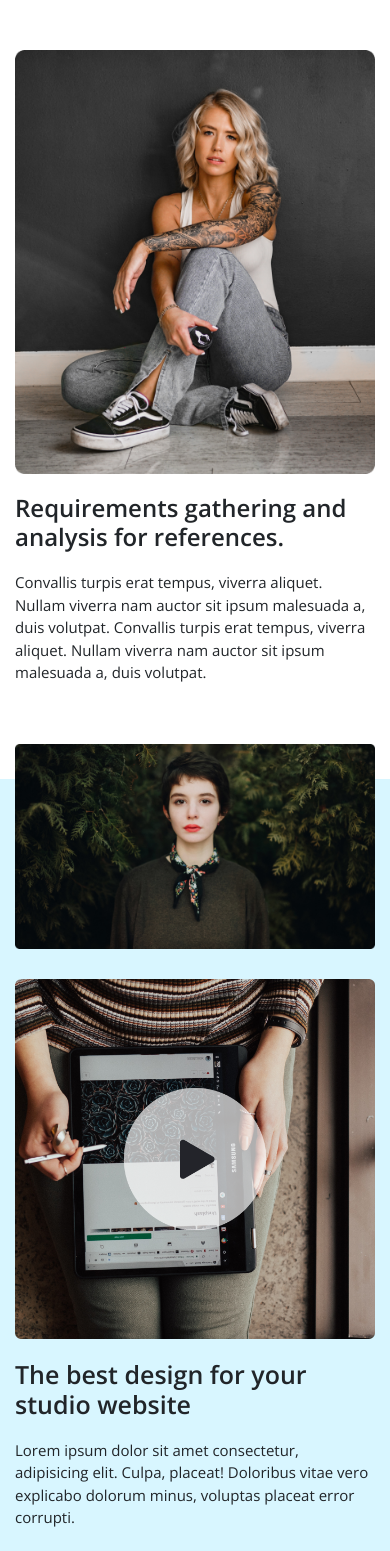
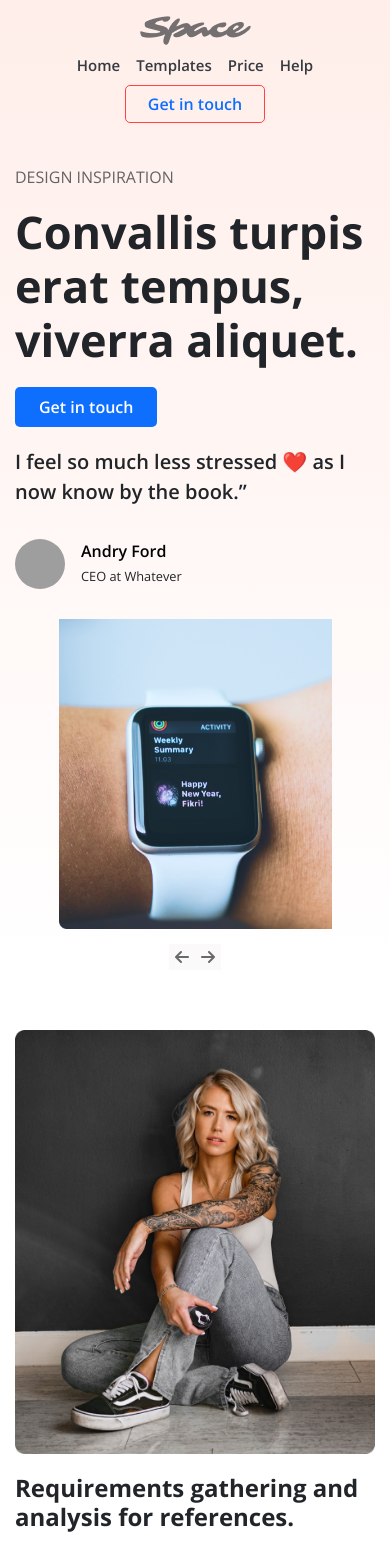
Before and after one commit to Abhishek971999/bridcodes, a React (Create React App) app: page / in a window 390 px wide. Shown: the top 1551 px of the page. Built offline with nearby package versions, Linux system fonts and the light colour scheme; grey boxes are pictures that could not be loaded; the HTML template or start-up script is replaced by a standard one.

Commit message:
Hero section updated

```diff
--- a/src/App.css
+++ b/src/App.css
@@ -1,5 +1,5 @@
 /* Global CSS */
-@import url("https://fonts.googleapis.com/css2?family=Open+Sans:wght@400;600&display=swap");
+@import url("https://fonts.googleapis.com/css2?family=Open+Sans:wght@400;600;700;800&display=swap");
 body {
   font-family: "Open Sans", sans-serif;
 }
--- a/src/App.js
+++ b/src/App.js
@@ -7,10 +7,12 @@ import Cards from "./components/cards/cards";
 import Info from "./components/info/info";
 import Carousel from "./components/carousel/carousel";
 import About from "./components/about/about";
+import Hero from "./components/hero/hero";
 
 function App() {
   return (
     <div className="App">
+      <Hero />
       <About />
       {/* <Carousel /> */}
       {/* <Info /> */}
--- a/src/components/about/about.css
+++ b/src/components/about/about.css
@@ -27,12 +27,12 @@
   max-width: 100%;
 }
 .about-text-header-2 {
-  font-weight: 600;
+  font-weight: 700;
   font-size: 34px;
   margin-bottom: 20px;
 }
 .about-text-header {
-  font-weight: 600;
+  font-weight: 700;
   font-size: 30px;
 }
 .about-text-para {
@@ -45,9 +45,18 @@
   color: #0e6fff;
   text-decoration: underline;
   font-size: 13px;
-  font-weight: 600;
+  font-weight: 700;
 }
-
+@media only screen and (min-width: 600px) and (max-width: 1050px) {
+  .about-text-header-2 {
+    font-weight: 700;
+    font-size: 25px;
+    margin-bottom: 20px;
+  }
+  .about-top {
+    padding: 50px 100px 0;
+  }
+}
 @media only screen and (max-width: 600px) {
   .about-row {
     padding: 0;
@@ -60,7 +69,7 @@
     padding-left: 0px;
   }
   .about-text-header-2 {
-    font-weight: 600;
+    font-weight: 700;
     font-size: 24px;
     margin: 20px 0;
   }
--- /dev/null
+++ b/src/components/hero/hero.css
@@ -0,0 +1,103 @@
+.hero {
+  background: linear-gradient(to bottom, #ffc5b64a, #fff);
+}
+.hero-section {
+  padding: 50px 0;
+  overflow-x: hidden;
+}
+.hero-text-top-para {
+  font-size: 16px;
+  color: rgb(100, 99, 99);
+}
+.hero-text-box {
+  padding: 0 90px 0 150px;
+}
+.hero-header-text {
+  font-weight: 700;
+  font-size: 45px;
+  margin-bottom: 20px;
+}
+.hero-carousel-box {
+  text-align: right;
+}
+.hero-author-review {
+  margin-top: 100px;
+  font-size: 20px;
+  font-weight: 600;
+}
+.hero-author {
+  margin-top: 32px;
+}
+.hero-author-img {
+  border-radius: 50%;
+  height: 50px;
+  width: 50px;
+}
+.hero-author-name {
+  margin-left: 16px;
+}
+.hero-author-name p {
+  color: #000;
+  font-weight: 600;
+  margin-bottom: 0;
+}
+
+.carousel__back-button {
+  position: absolute;
+  bottom: 12%;
+  border: none;
+  background: #ece8e838;
+  color: #000;
+  left: 35%;
+  transition: all 0.3s;
+}
+
+.carousel__next-button {
+  position: absolute;
+  bottom: 12%;
+  border: none;
+  background: #ece8e838;
+  color: #000;
+  left: 40%;
+  transition: all 0.3s;
+}
+.carousel__back-button:hover,
+.carousel__next-button:hover {
+  background: #0e6fff;
+  color: #fff;
+}
+@media only screen and (min-width: 600px) and (max-width: 1050px) {
+  .hero-text-box {
+    padding: 0 30px 0 30px;
+  }
+  .hero-header-text {
+    font-weight: 700;
+    font-size: 25px;
+    margin-bottom: 20px;
+  }
+  .hero-author-review {
+    margin-top: 20px;
+  }
+}
+@media only screen and (max-width: 600px) {
+  .hero-section {
+    padding: 10px 0;
+    overflow-x: hidden;
+  }
+
+  .hero-text-box {
+    padding: 0;
+  }
+  .hero-author-review {
+    margin-top: 20px;
+  }
+  .hero-carousel-box {
+    margin: 30px 0 0;
+    text-align: center;
+  }
+  .carousel__back-button,
+  .carousel__next-button {
+    position: relative;
+    left: 0;
+  }
+}
--- /dev/null
+++ b/src/components/hero/hero.json
@@ -0,0 +1,38 @@
+[
+  {
+    "title": "Name",
+    "desc": "Lorem ipsum dolor sit amet consectetur adipisicing elit. Ullam explicabo aliquam esse pariatur assumenda et vero tenetur fugiat inventore eligendi qui consequuntur o",
+    "descFooter": "Experienced team",
+    "descFooterLink": "#"
+  },
+  {
+    "title": "Name",
+    "desc": "Lorem ipsum dolor sit, amet consectetur adipisicing elit. Consequatur, quaerat.",
+    "descFooter": "Experienced team",
+    "descFooterLink": "#"
+  },
+  {
+    "title": "Name",
+    "desc": "Lorem ipsum dolor sit amet consectetur adipisicing elit. Ullam explicabo aliquam esse pariatur assumenda et vero tenetur fugiat inventore eligendi qui consequuntur o",
+    "descFooter": "Experienced team",
+    "descFooterLink": "#"
+  },
+  {
+    "title": "Name",
+    "desc": "Lorem ipsum dolor sit, amet consectetur adipisicing elit. Consequatur, quaerat.",
+    "descFooter": "Experienced team",
+    "descFooterLink": "#"
+  },
+  {
+    "title": "Name",
+    "desc": "Lorem ipsum dolor sit amet consectetur adipisicing elit. Ullam explicabo aliquam esse pariatur assumenda et vero tenetur fugiat inventore eligendi qui consequuntur o",
+    "descFooter": "Experienced team",
+    "descFooterLink": "#"
+  },
+  {
+    "title": "Name",
+    "desc": "Lorem ipsum dolor sit, amet consectetur adipisicing elit. Consequatur, quaerat.",
+    "descFooter": "Experienced team",
+    "descFooterLink": "#"
+  }
+]
--- /dev/null
+++ b/src/components/hero/hero.jsx
@@ -0,0 +1,82 @@
+import React from "react";
+import {
+  CarouselProvider,
+  Slider,
+  Slide,
+  ButtonBack,
+  ButtonNext,
+} from "pure-react-carousel";
+import "pure-react-carousel/dist/react-carousel.es.css";
+import carousel from "./hero.json";
+import "./hero.css";
+import heroSlider from "../../images/hero-slider.png";
+import { ButtonPrimary } from "../../utls/button/button";
+import Navbar from "../navbar/navbar";
+
+function Hero() {
+  return (
+    <div className="hero">
+      <Navbar />
+      <div className="hero-section">
+        <div className="row">
+          <div className="col-sm-12 col-md-6">
+            <div className="container">
+              <div className="hero-text-box">
+                <p className="hero-text-top-para">DESIGN INSPIRATION</p>
+                <h1 className="hero-header-text">
+                  Convallis turpis erat tempus, viverra aliquet.
+                </h1>
+                <ButtonPrimary text="Get in touch" />
+                <p className="hero-author-review">
+                  I feel so much less stressed ❤️ as I now know by the book.”
+                </p>
+                <div className="hero-author d-flex">
+                  <img
+                    className="hero-author-img"
+                    src="https://randomuser.me/api/portraits/women/47.jpg"
+                    alt=""
+                  />
+                  <div className="hero-author-name">
+                    <p>Andry Ford</p>
+                    <small>CEO at Whatever</small>
+                  </div>
+                </div>
+              </div>
+            </div>
+          </div>
+          <div className="col-sm-12 col-md-6 hero-carousel-box">
+            <div className="carousel">
+              <CarouselProvider
+                naturalSlideWidth={60}
+                naturalSlideHeight={50}
+                totalSlides={6}
+                visibleSlides={1}
+              >
+                <Slider>
+                  {carousel &&
+                    carousel.map((c, key) => (
+                      <Slide index={key} key={key}>
+                        <img
+                          src={heroSlider}
+                          alt=""
+                          style={{ maxWidth: "70%" }}
+                        />
+                      </Slide>
+                    ))}
+                </Slider>
+                <ButtonBack>
+                  <i class="fas fa-arrow-left"></i>
+                </ButtonBack>
+                <ButtonNext>
+                  <i class="fas fa-arrow-right"></i>
+                </ButtonNext>
+              </CarouselProvider>
+            </div>
+          </div>
+        </div>
+      </div>
+    </div>
+  );
+}
+
+export default Hero;
--- /dev/null
+++ b/src/components/navbar/navbar.css
@@ -0,0 +1,16 @@
+.nav-div {
+  display: flex;
+  align-items: center;
+}
+.navLink {
+  font-weight: 600;
+  color: #979696;
+  font-size: 15px;
+}
+
+@media only screen and (max-width: 600px) {
+  .nav-div {
+    display: block;
+    text-align: center;
+  }
+}
--- /dev/null
+++ b/src/components/navbar/navbar.jsx
@@ -0,0 +1,32 @@
+import React from "react";
+import footerImg from "../../images/hero-logo.png";
+import { ButtonSecondary } from "../../utls/button/button";
+import "./navbar.css";
+function Navbar() {
+  return (
+    <header class="d-flex flex-column justify-content-md-between flex-md-row align-items-center p-3 px-md-4 mb-3 bg-transparent  ">
+      <p class="h5 my-0 me-md-auto fw-normal">
+        <img src={footerImg} alt="" />
+      </p>
+      <div className="nav-div">
+        <nav class="my-2 my-md-0 me-md-3 justify-content-center">
+          <a class="p-2 text-dark navLink" href="#">
+            Home
+          </a>
+          <a class="p-2 text-dark  navLink" href="#">
+            Templates
+          </a>
+          <a class="p-2 text-dark navLink" href="#">
+            Price
+          </a>
+          <a class="p-2 text-dark navLink" href="#">
+            Help
+          </a>
+        </nav>
+        <ButtonSecondary text="Get in touch" />
+      </div>
+    </header>
+  );
+}
+
+export default Navbar;
--- a/src/components/team/team.css
+++ b/src/components/team/team.css
@@ -2,7 +2,7 @@
   padding: 50px 0;
 }
 .team-heading-text {
-  font-weight: 600;
+  font-weight: 700;
   font-size: 32px;
   color: #000;
   margin-bottom: 24px;
@@ -25,7 +25,7 @@
 }
 .team-member-name p {
   margin-bottom: 0;
-  font-weight: 600;
+  font-weight: 700;
   color: #000;
 }
 @media only screen and (max-width: 600px) {
--- a/src/components/team/team.jsx
+++ b/src/components/team/team.jsx
@@ -13,28 +13,28 @@ function Team() {
         similique provident.
       </p>
       <div className="row justify-content-center team-row">
-        <div className="col-sm-12 col-lg-3">
+        <div className="col-sm-12 col-md-3 col-lg-3">
           <img src={team1} alt="Team member 1" className="team-member-img" />
           <div className="team-member-name">
             <p>Andry Ford</p>
             <small>CEO at Whatever</small>
           </div>
         </div>
-        <div className="col-sm-12 col-lg-3">
+        <div className="col-sm-12 col-md-3 col-lg-3">
           <img src={team2} alt="Team member 2" className="team-member-img" />
           <div className="team-member-name">
             <p>Andry Ford</p>
             <small>CEO at Whatever</small>
           </div>
         </div>
-        <div className="col-sm-12 col-lg-3">
+        <div className="col-sm-12 col-md-3 col-lg-3">
           <img src={team3} alt="Team member 3" className="team-member-img" />
           <div className="team-member-name">
             <p>Andry Ford</p>
             <small>CEO at Whatever</small>
           </div>
         </div>
-        <div className="col-sm-12 col-lg-3">
+        <div className="col-sm-12 col-md-3 col-lg-3">
           <img src={team4} alt="Team member 4" className="team-member-img" />
           <div className="team-member-name">
             <p>Andry Ford</p>
--- a/src/utls/button/button.css
+++ b/src/utls/button/button.css
@@ -7,3 +7,12 @@
   color: #fff;
   font-weight: 600;
 }
+.button-secondary {
+  background: transparent;
+  padding: 6px 22px;
+  border: 1px solid #ff4242;
+  outline: none;
+  border-radius: 5px;
+  color: #0e6fff;
+  font-weight: 600;
+}
--- a/src/utls/button/button.jsx
+++ b/src/utls/button/button.jsx
@@ -2,3 +2,7 @@ import "./button.css";
 export const ButtonPrimary = ({ text }) => {
   return <button className="button-primary">{text}</button>;
 };
+
+export const ButtonSecondary = ({ text }) => {
+  return <button className="button-secondary">{text}</button>;
+};
```
Also changed, not shown: src/images/hero-logo.png (added), src/images/hero-slider.png (added).
